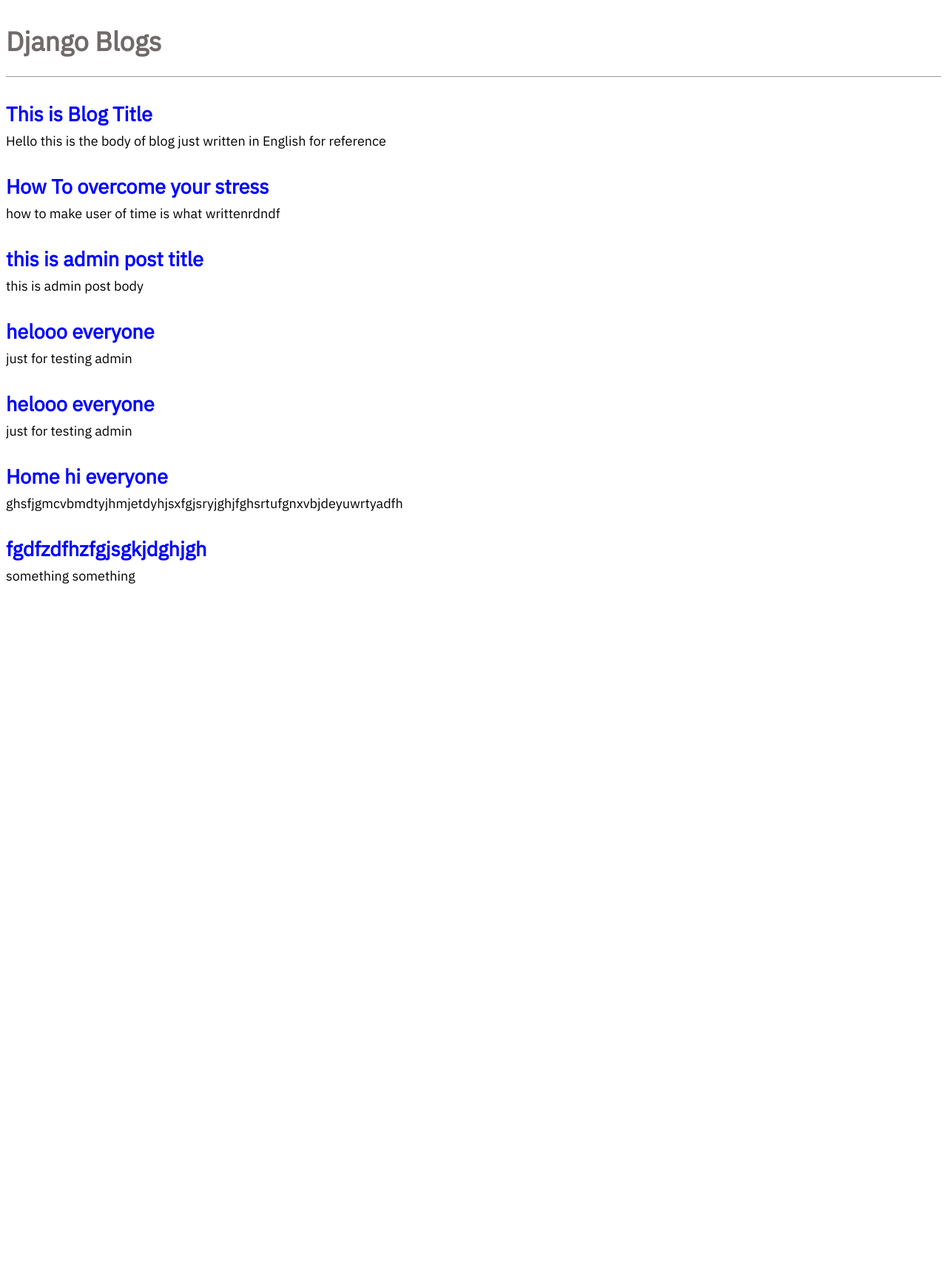
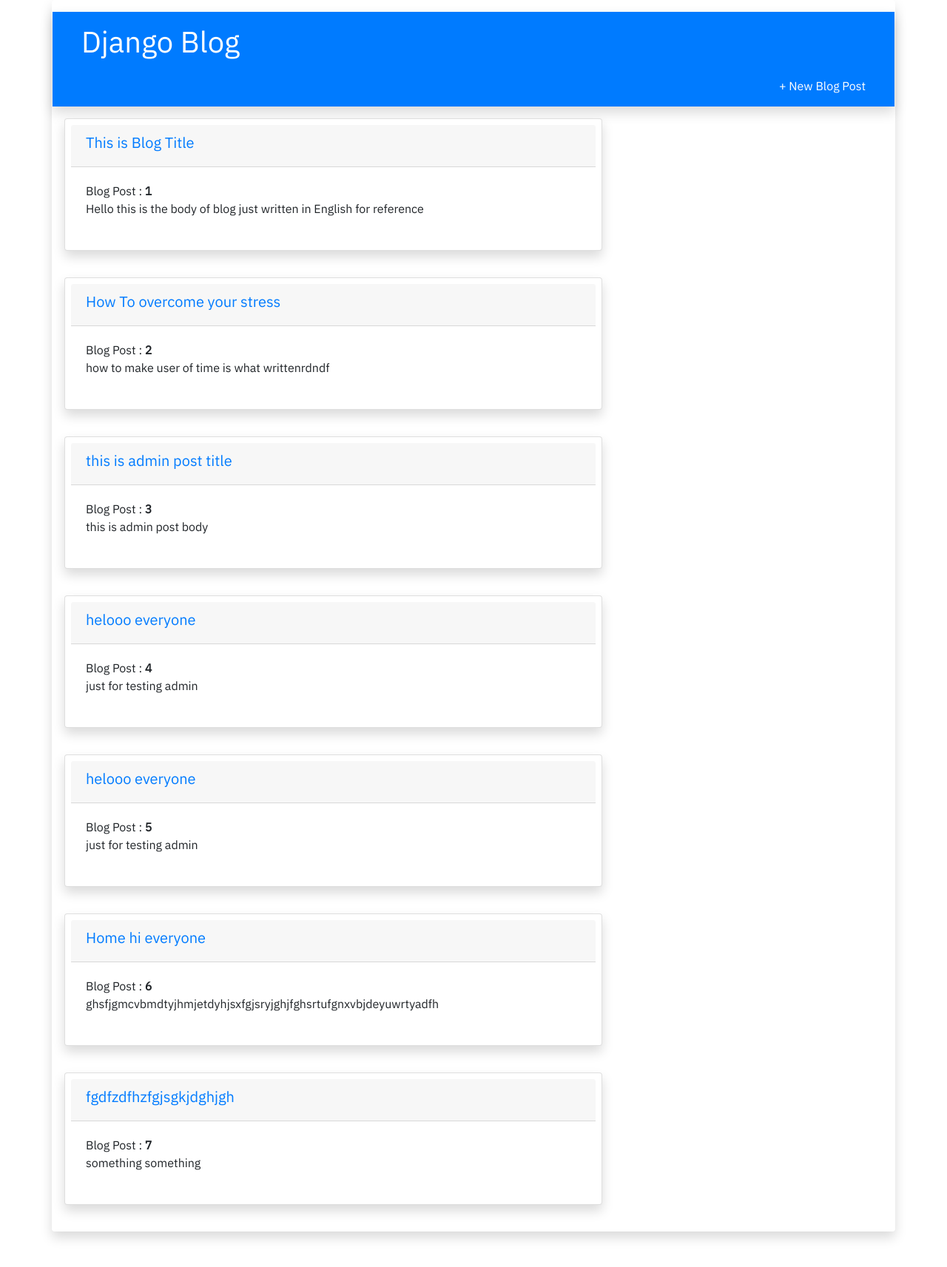
Before and after one commit to bharathkumar-12/Blog-App, a Django app: page / in a window 1280 px wide. Shown: the whole page at 74% size. Before the commit the page ends 789 px from the top, so only its background shows below. Run offline with Django 3.2, Linux system fonts and the light colour scheme; data comes from the database, SQL or seed files in the repository; both versions use the stored data as it was after the commit.

Commit message:
just extra css with bootstrap

```diff
--- a/blog/models.py
+++ b/blog/models.py
@@ -1,4 +1,5 @@
 from django.db import models
+from django.urls import reverse
 
 # Create your models here.
 class Post(models.Model):
@@ -8,3 +9,7 @@
 
     def __str__(self):
         return self.title
+
+
+    def get_absolute_url(self):
+        return reverse('post_detail',args=[str(self.id)])
--- a/blog/urls.py
+++ b/blog/urls.py
@@ -1,7 +1,9 @@
 from django.urls import path
-from .views import BlogListView, BlogDetailView
+from .views import BlogListView, BlogDetailView ,BlogCreateView
 
 urlpatterns = [
     path('', BlogListView.as_view(), name='home'),
     path('post/<int:pk>/', BlogDetailView.as_view(), name='post_detail'),
+    path('post/new/', BlogCreateView.as_view(), name='post_new'),
+
 ]
--- a/blog/views.py
+++ b/blog/views.py
@@ -1,5 +1,6 @@
 from django.shortcuts import render
 from django.views.generic import ListView, DetailView
+from django.views.generic.edit import CreateView
 from .models import Post
 
 class BlogListView(ListView):
@@ -12,3 +13,7 @@
     template_name = "post_detail.html"
 
 # Create your views here.
+class BlogCreateView(CreateView):
+    model = Post
+    template_name = "post_new.html"
+    fields = ['title','author','body']
--- a/static/css/base.css
+++ b/static/css/base.css
@@ -1,39 +1,7 @@
 
     body {
     font-family: 'IBM Plex Sans', sans-serif;
-    font-size: 18px;
     }
-    header {
-    border-bottom: 1px solid #999;
-    margin-bottom: 2rem;
-    display: flex;
+    a:link{
+        text-decoration: none;
     }
-    header h1 a {
-    color: rgb(112, 106, 106);
-    text-decoration: none;
-    }
-    .nav-left {
-    margin-right: auto;
-    }
-    .nav-right {
-    display: flex;
-    padding-top: 2rem;
-    }
-    .post-entry {
-    margin-bottom: 2rem;
-    }
-    .post-entry h2 {
-    margin: 0.5rem 0;
-    }
-    .post-entry h2 a,
-    .post-entry h2 a:visited {
-    color: blue;
-    text-decoration: none;
-    }
-    .post-entry p {
-    margin: 0;
-    font-weight: 400;
-    }
-    .post-entry h2 a:hover {
-    color: red;
-    }
--- a/templates/base.html
+++ b/templates/base.html
@@ -5,15 +5,34 @@
     <meta charset="UTF-8">
     <meta name="viewport" content="width=device-width, initial-scale=1.0">
     <title>Django Blogs (base)</title>
+    <link rel="stylesheet" href="https://cdn.jsdelivr.net/npm/bootstrap@4.5.3/dist/css/bootstrap.min.css" integrity="sha384-TX8t27EcRE3e/ihU7zmQxVncDAy5uIKz4rEkgIXeMed4M0jlfIDPvg6uqKI2xXr2" crossorigin="anonymous">
     <link href="https://fonts.googleapis.com/css2?family=IBM+Plex+Sans&display=swap" rel="stylesheet">
     <link href="{% static 'css/base.css' %}" rel="stylesheet">
    </head>
 <body>
-    <header><h1><a href="{% url 'home' %}">Django Blogs</a></h1></header>
-    <div>
-        {% block content %}
+    <div class="container shadow p-3 mb-5 bg-white rounded">
+        <div class="row shadow d-block p-2 bg-primary text-white">
+            <div class="col">
+                <ul class="nav">
+                    <li class="nav-item">
+                      <a class="nav-link text-white" href="{% url 'home' %}"><h1>Django Blog</h1></a>
+                    </li>
+                </ul>
+            </div>
+            <div class="col">
+                <ul class="nav justify-content-end">
+                    <li class="nav-item content-end">
+                      <a class="nav-link text-white" href="{% url 'post_new' %}">+ New Blog Post</a>
+                    </li>
+                </ul>
+            </div>
+        </div>
 
-        {% endblock content %}
+
+            {% block content %}
+
+            {% endblock content %}
+
     </div>
 </body>
 </html>
--- a/templates/home.html
+++ b/templates/home.html
@@ -5,10 +5,21 @@
 {% block content %}
 
  {% for post in object_list %}
+ <div class="row">
+    <div class="col-8 p-3">
+        <div class="card shadow p-2 mb-1 bg-white rounded">
+            <div class="card-header">
+                <h5><a href="{% url 'post_detail' post.pk %}">{{ post.title }}</a></h5>
+            </div>
+            <div class="card-body">
+              <h7 class="card-title">Blog Post : <b>{{ post.id }}</b></h7>
+              <p class="text-black-80">{{ post.body }}</p>
+            </div>
+          </div>
+     </div>
+     <div class="col-4">
 
- <div class="post-entry">
-     <h2><a href="{% url 'post_detail' post.pk %}">{{ post.title }}</a></h2>
-     <p>{{ post.body }}</p>
+     </div>
  </div>
 
  {% endfor %}
```
Also changed, not shown: templates/post_new.html (added, +35 -0 lines), db.sqlite3.
